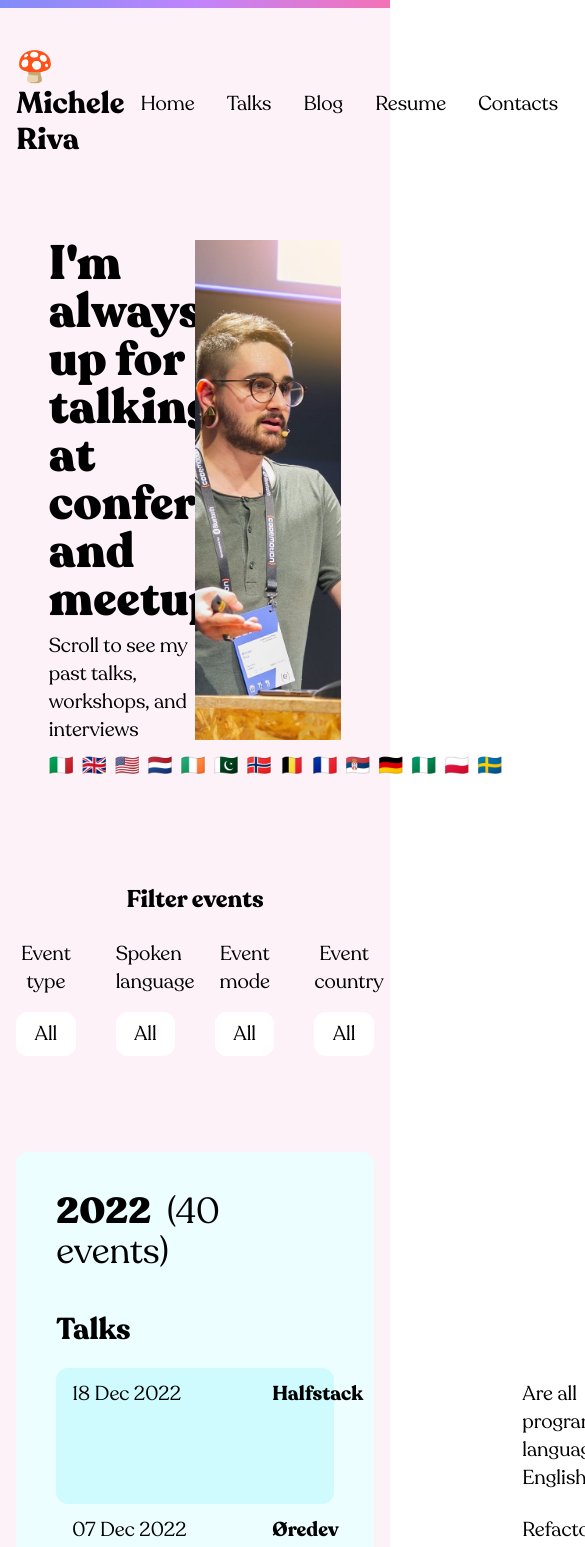
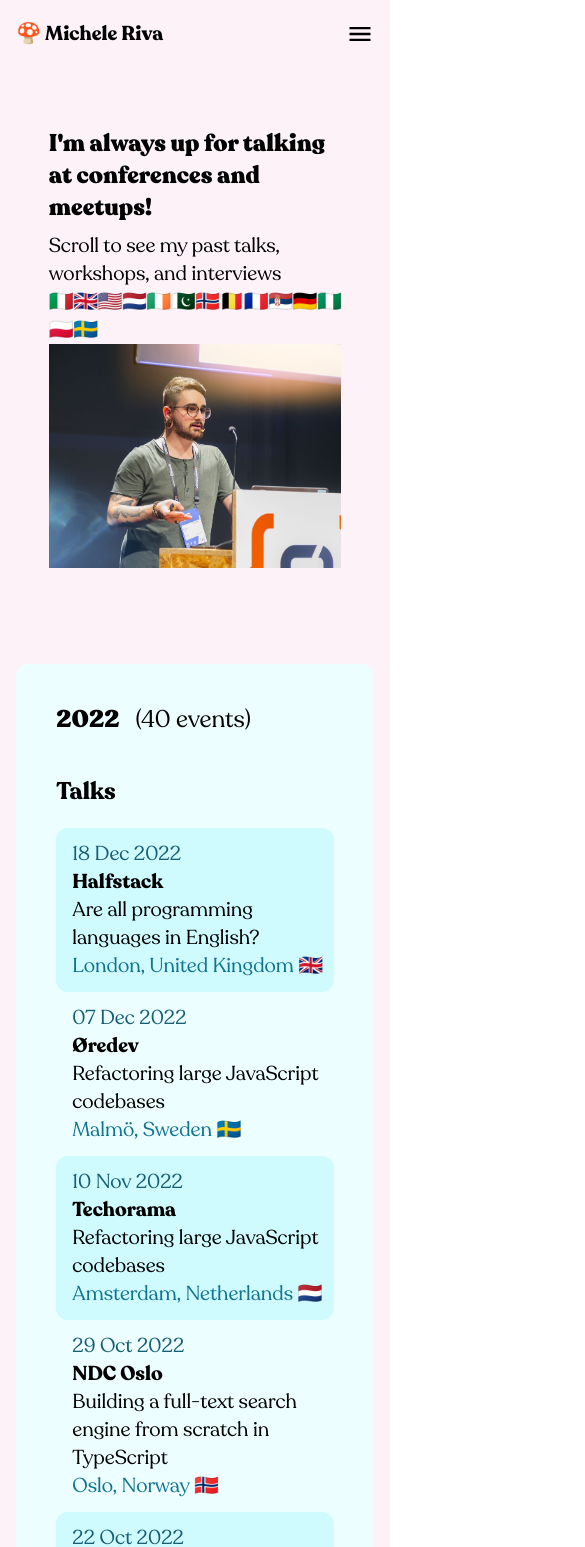
Before and after one commit to micheleriva/personal-website, a Next.js app: page /talks in a window 390 px wide. Shown: the top 1547 px of the page, 585 px wide, since content can reach past the window. Built offline with nearby package versions, Linux system fonts and the light colour scheme.

Commit message:
feat: adds basic mobile version

```diff
--- /dev/null
+++ b/components/NavBar/index.jsx
@@ -0,0 +1,15 @@
+import { DesktopNavBar } from "./desktop";
+import { MobileNavBar } from "./mobile";
+
+export function NavBar({ show, onChangeVisibility }) {
+  return (
+    <>
+      <div className="hidden md:block">
+        <DesktopNavBar />
+      </div>
+      <div className="block sm:hidden">
+        <MobileNavBar show={show} onChangeVisibility={onChangeVisibility} />
+      </div>
+    </>
+  );
+}
--- /dev/null
+++ b/components/NavBar/mobile.jsx
@@ -0,0 +1,87 @@
+import Link from "next/link";
+import { useEffect, useState } from "react";
+import { IoMdMenu, IoMdClose } from "react-icons/io";
+import { Container } from "../Container";
+import social from "../../data/social";
+import navigationData from "../../data/navigation.json";
+
+function Drawer() {
+  return (
+    <Container
+      size="full"
+      className="fixed z-10 min-h-screen bg-gradient-to-b from-pink-50 via-emerald-50 to-cyan-50"
+    >
+      <div className="flex flex-col justify-center items-center w-full h-full pt-24">
+        <div className="grid gap-6">
+          {navigationData.map((data) => (
+            <Link href={data.href} key={data.href}>
+              <a
+                className="font-bold text-2xl"
+                target={data.external && "_blank"}
+              >
+                {" "}
+                {data.label}{" "}
+              </a>
+            </Link>
+          ))}
+        </div>
+        <div className="mt-24">
+          {social.map(({ name, url, Icon }) => (
+            <a
+              key={name}
+              href={url}
+              className="inline-block mr-8"
+              target="_blank"
+              rel="noopener noreferrer"
+            >
+              <Icon className="h-6 w-6 hover:text-pink-500" />
+            </a>
+          ))}
+        </div>
+      </div>
+    </Container>
+  );
+}
+
+export function MobileNavBar({ show, onChangeVisibility }) {
+  const [open, setOpen] = useState(show);
+
+  useEffect(() => {
+    onChangeVisibility(open);
+  }, [open]);
+
+  useEffect(() => {
+    setOpen(show);
+
+    if (show) {
+      document.body.classList.add("overflow-hidden");
+    } else {
+      document.body.classList.remove("overflow-hidden");
+    }
+  }, [show]);
+
+  return (
+    <>
+      <Container size="2xl">
+        <div className="w-full pt-5">
+          <div className="flex justify-between items-center">
+            <div>
+              <Link href="/">
+                <a className="text-xl font-bold">🍄 Michele Riva</a>
+              </Link>
+            </div>
+            <button onClick={() => setOpen(!open)}>
+              {open ? (
+                <IoMdClose className="w-7 h-7" />
+              ) : (
+                <IoMdMenu className="w-7 h-7" />
+              )}
+            </button>
+          </div>
+        </div>
+      </Container>
+
+      {open && <Drawer />}
+    </>
+  );
+}
--- a/pages/_app.js
+++ /dev/null
@@ -1,19 +0,0 @@
-import "../styles/recoleta.css";
-import "../styles/globals.css";
-
-import { NavBar } from "../components/NavBar";
-import { Footer } from "../components/Footer";
-
-function MyApp({ Component, pageProps }) {
-  return (
-    <div className="w-full min-h-screen bg-pink-50 text-xl">
-      <NavBar />
-      <div className="pt-20">
-        <Component {...pageProps} />
-      </div>
-      <Footer />
-    </div>
-  );
-}
-
-export default MyApp;
--- /dev/null
+++ b/pages/_app.jsx
@@ -0,0 +1,35 @@
+import { useRouter } from "next/router";
+import { useState, useEffect } from "react";
+import "../styles/recoleta.css";
+import "../styles/globals.css";
+
+import { NavBar } from "../components/NavBar/index";
+import { Footer } from "../components/Footer";
+
+function MyApp({ Component, pageProps }) {
+  const router = useRouter();
+  const [showMobileNav, setShowMobileNav] = useState(false);
+
+  useEffect(() => {
+    router.events.on("routeChangeStart", () => {
+      console.log("CGANGE");
+      setShowMobileNav(false);
+    });
+
+    return () => {
+      router.events.off("routeChangeStart");
+    };
+  }, [router]);
+
+  return (
+    <div className="w-full min-h-screen bg-pink-50 text-xl">
+      <NavBar show={showMobileNav} onChangeVisibility={setShowMobileNav} />
+      <div className="pt-20">
+        <Component {...pageProps} />
+      </div>
+      <Footer />
+    </div>
+  );
+}
+
+export default MyApp;
--- a/pages/api/hello.js
+++ /dev/null
@@ -1,5 +0,0 @@
-// Next.js API route support: https://nextjs.org/docs/api-routes/introduction
-
-export default function handler(req, res) {
-  res.status(200).json({ name: "John Doe" });
-}
--- a/pages/index.jsx
+++ b/pages/index.jsx
@@ -9,8 +9,8 @@ export default function Home() {
   return (
     <div>
       <Container size="2xl">
-        <div className="relative grid grid-cols-2">
-          <div className="relative w-full h-[500px]">
+        <div className="relative grid md:grid-cols-2">
+          <div className="relative w-full h-56 md:h-[500px]">
             <Image
               src="/imgs/micheleriva_codestantine.jpg"
               alt="Michele Riva at CODEStantine 2022, Nis, Serbia"
@@ -19,9 +19,9 @@ export default function Home() {
               objectPosition="center"
             />
           </div>
-          <div className="mt-28 h-full">
-            <div className="-translate-x-10 bg-emerald-100 p-10">
-              <h1 className="font-black text-5xl">
+          <div className="md:-translate-x-8 md:mt-28 h-full w-11/12 md:w-full m-auto md:m-0">
+            <div className="-translate-y-10 md:-translate-x-0 bg-emerald-100 p-5 md:p-10">
+              <h1 className="font-black text-2xl md:text-5xl">
                 Senior Architect at{" "}
                 <a
                   href="https://nearform.com"
@@ -34,7 +34,7 @@ export default function Home() {
                 Book Author <br />
                 International Speaker
               </h1>
-              <h2 className="text-3xl mt-2">
+              <h2 className="text-xl md:text-3xl mt-2">
                 Google Developer Expert, Microsoft MVP
               </h2>
             </div>
@@ -43,7 +43,7 @@ export default function Home() {
       </Container>
 
       <Container size="xl">
-        <div className="grid gap-10 grid-cols-2 mt-24">
+        <div className="grid gap-10 grid-cols-1 md:grid-cols-2 mt-0 md:mt-24">
           <p>
             I'm a passionate and experienced software architect, Google GDE, and
             Microsoft MVP from Milan, Italy. I've worked as a software engineer
@@ -70,7 +70,7 @@ export default function Home() {
             </a>{" "}
             full-remote, worldwide.
           </p>
-          <div className="relative">
+          <div className="relative w-full h-48 md:h-full">
             <Image
               src="/imgs/micheleriva_bejs.jpg"
               alt="Michele Riva at BeJS 2022, Brussels, Belgium"
@@ -87,7 +87,7 @@ export default function Home() {
         className="mt-24 py-24 bg-gradient-to-r from-indigo-100 via-purple-100 to-pink-100"
       >
         <Container size="xl">
-          <div className="grid gap-10 grid-cols-2">
+          <div className="grid gap-10 md:grid-cols-2">
             <div className="relative">
               <Image
                 src="/imgs/micheleriva_real_world_nextjs.png"
@@ -143,11 +143,10 @@ export default function Home() {
       </Container>
 
       <Container className="mt-14">
-        <div className="grid grid-cols-2 gap-5">
+        <div className="grid grid-cols-1 md:grid-cols-2 gap-5">
           <div className="flex flex-col justify-center">
             <h1 className="font-black text-5xl">Events</h1>
             <p className="mt-2">
-              {" "}
               Since 2019, I talked to more than {events.length} conferences,
               meetups, and podcasts.
             </p>
@@ -170,8 +169,7 @@ export default function Home() {
 
           <div className="grid gap-5">
             <iframe
-              width="560"
-              height="315"
+              className="w-[100%] md:h-[315px]"
               src="https://www.youtube.com/embed/MGpwKsdZmG0"
               title="YouTube video player"
               frameBorder="0"
@@ -179,8 +177,7 @@ export default function Home() {
               allowFullScreen
             ></iframe>
             <iframe
-              width="560"
-              height="315"
+              className="w-[100%] md:h-[315px]"
               src="https://www.youtube.com/embed/hRJ7MYwJezM"
               title="YouTube video player"
               frameBorder="0"
--- a/pages/talks.jsx
+++ b/pages/talks.jsx
@@ -24,7 +24,7 @@ function Nations() {
   const nations = [...new Set(events.map(({ emoji }) => emoji))];
 
   return (
-    <div className="flex my-2">
+    <div className="grid grid-cols-12 md:flex md:my-2">
       {nations.map((emoji) => (
         <div key={emoji} className="mr-2">
           {emoji}
@@ -94,9 +94,9 @@ export default function Talks() {
   return (
     <>
       <Container>
-        <div className="grid grid-cols-2">
+        <div className="grid md:grid-cols-2">
           <div className="flex justify-center flex-col w-full ">
-            <h1 className="text-5xl font-black">
+            <h1 className="text-2xl md:text-5xl font-black">
               I'm always up for talking at conferences and meetups!
             </h1>
             <p className="mt-2">
@@ -104,7 +104,7 @@ export default function Talks() {
             </p>
             <Nations />
           </div>
-          <div className="relative h-[500px]">
+          <div className="relative h-56 w-full md:h-[500px]">
             <Image
               src="/imgs/micheleriva_codemotion.jpg"
               alt="Michele Riva at Codemotion 2019, Milan, Italy"
@@ -119,9 +119,9 @@ export default function Talks() {
       <div className="mt-24">
         <Container size="2xl">
           <>
-            <div className="text-center">
+            <div className="text-center hidden md:block">
               <p className="text-2xl font-bold">Filter events</p>
-              <div className="grid grid-cols-4 gap-10 my-6">
+              <div className="grid md:grid-cols-4 gap-10 my-6">
                 <Select
                   values={eventTypes}
                   title="Event type"
@@ -147,7 +147,7 @@ export default function Talks() {
 
             {eventsByType.map(({ year, ...types }) => (
               <div key={year} className="mt-24 bg-cyan-50 p-10 rounded-xl">
-                <h2 className="text-4xl font-black mb-10">
+                <h2 className="text-2xl md:text-4xl font-black mb-10">
                   {year}
                   <span className="ml-4 font-normal">
                     (
@@ -161,7 +161,7 @@ export default function Talks() {
                   .sort((type) => (type === "talk" ? -1 : 1))
                   .map((type) => (
                     <div key={type}>
-                      <h3 className="text-3xl capitalize font-bold my-5">
+                      <h3 className="text-2xl md:text-3xl capitalize font-bold my-5">
                         {type}s
                       </h3>
                       {types[type]
@@ -174,10 +174,9 @@ export default function Talks() {
                               "bg-cyan-100 rounded-xl": i % 2 === 0,
                             })}
                           >
-                            <div className="grid grid-cols-[200px_250px_1fr_300px] py-1">
-                              <div className="w-44">
-                                {" "}
-                                {format(e.date, "dd MMM yyyy")}{" "}
+                            <div className="grid md:grid-cols-[200px_250px_1fr_300px] py-1 text-md">
+                              <div className="w-44 text-cyan-800">
+                                {format(e.date, "dd MMM yyyy")}
                               </div>
                               <div className="font-bold w-64"> {event} </div>
                               <div className="w-full">
@@ -194,9 +193,8 @@ export default function Talks() {
                                   e.title
                                 )}
                               </div>
-                              <div>
-                                {" "}
-                                {e.city}, {e.country} {e.emoji}{" "}
+                              <div className="text-cyan-700 md:text-black">
+                                {e.city}, {e.country} {e.emoji}
                               </div>
                             </div>
                           </div>
```
Also changed, not shown: components/NavBar/desktop.jsx (renamed from components/NavBar.jsx, +4 -4 lines).
